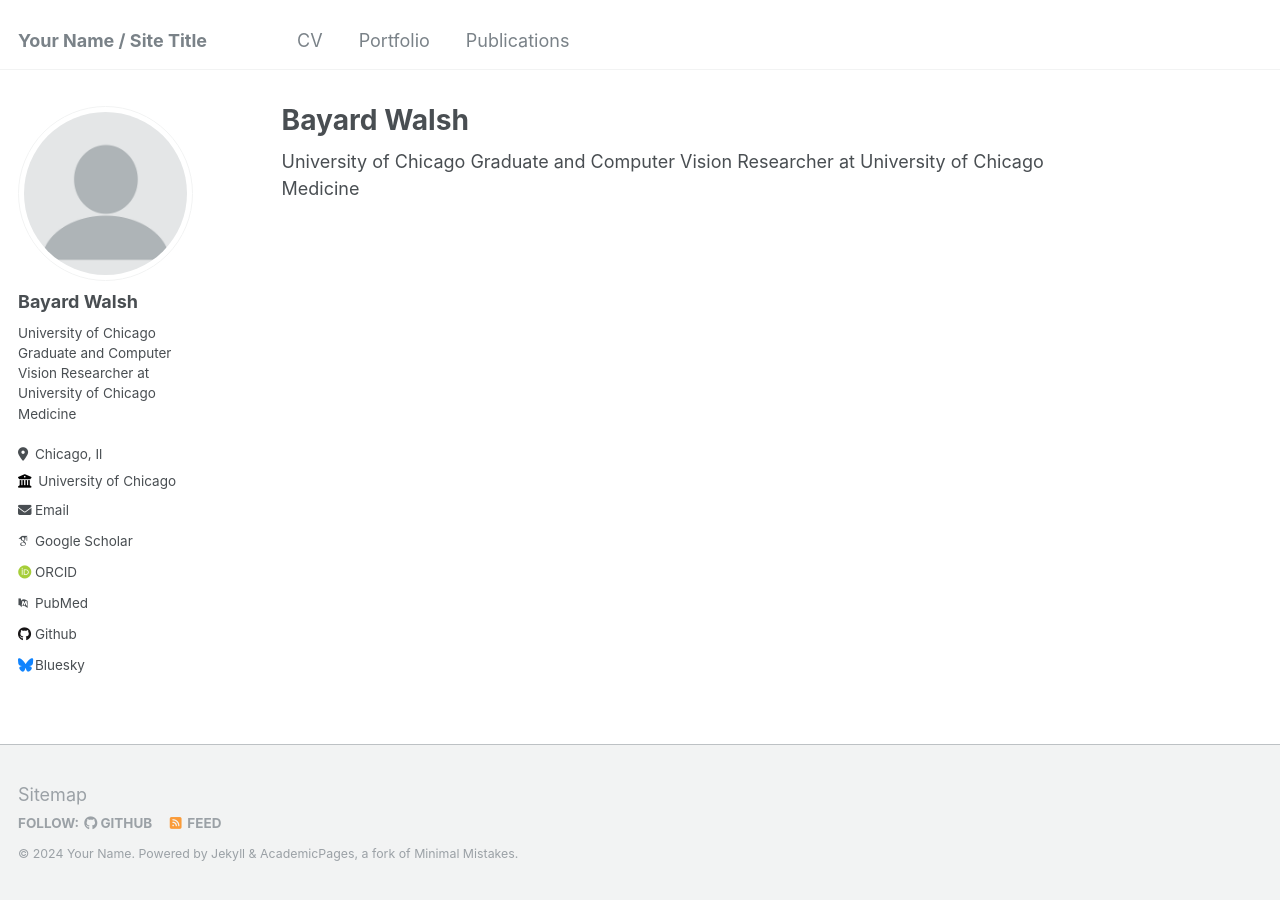
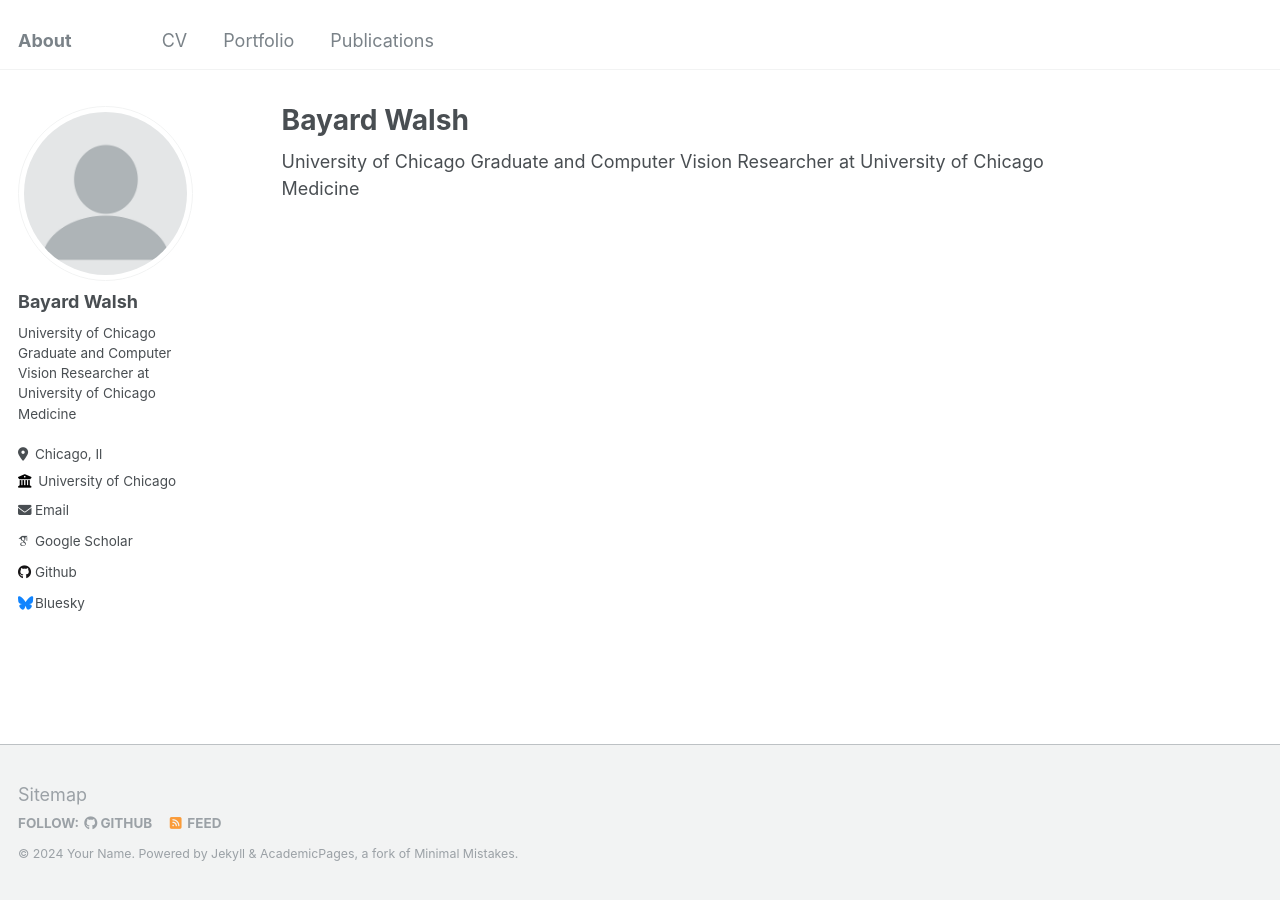
Before and after one commit to bkwalsh/bkwalsh.github.io, a Jekyll site: the page built from _pages/about.md, in a window 1280 px wide. Built offline with Jekyll 4.4.1, drawn with Linux system fonts in a browser that asks for light colours; some web fonts are replaced.

Commit message:
Update _config.yml

```diff
--- a/_config.yml
+++ b/_config.yml
@@ -8,7 +8,7 @@
 
 # Basic Site Settings
 locale                   : "en-US"
-title                    : "Your Name / Site Title"
+title                    : "About"
 title_separator          : "-"
 name                     : &name "Your Name"
 description              : &description "personal description"
@@ -34,9 +34,9 @@ author:
   arxiv            : # URL - Update with the correct link to your profile
   googlescholar    : "https://scholar.google.com/citations?user=PS_CX0AAAAAJ"
   impactstory      : # URL
-  orcid            : "http://orcid.org/yourorcidurl"
+  orcid            : #"http://orcid.org/yourorcidurl"
   semantic         : # URL
-  pubmed           : "https://www.ncbi.nlm.nih.gov/pubmed/?term=john+snow"
+  pubmed           : #"https://www.ncbi.nlm.nih.gov/pubmed/?term=john+snow"
   researchgate     : # URL
 
   # Repositories and software development
```
